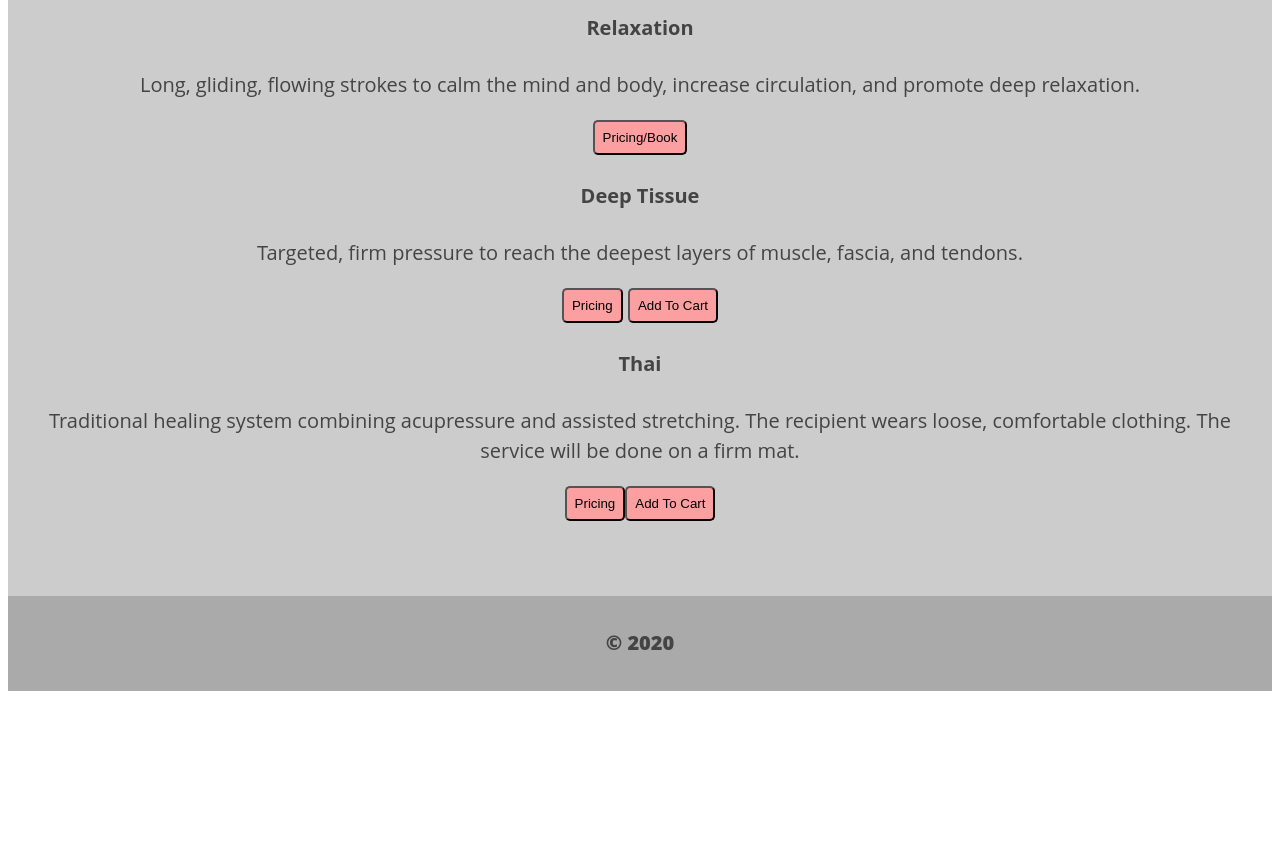
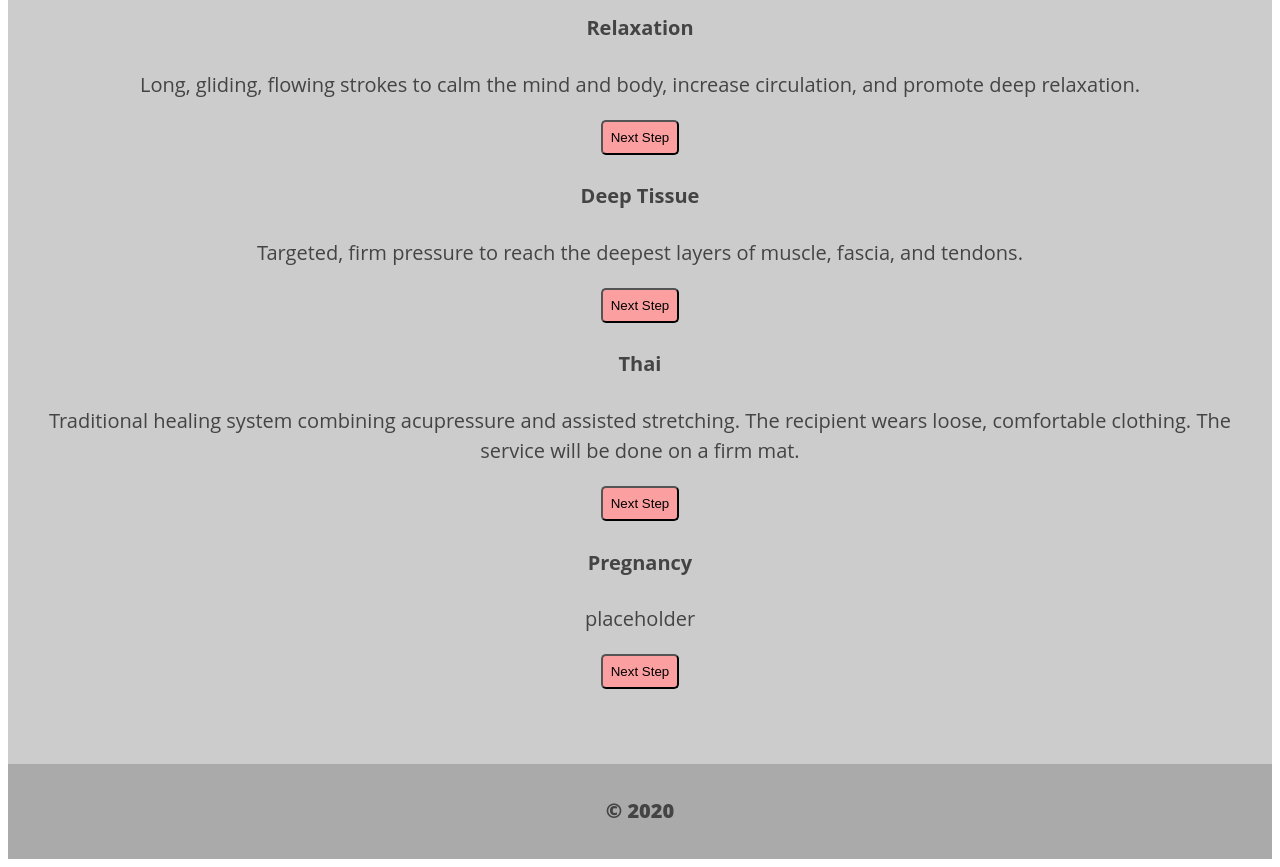
Before and after one commit to eriyanto87/Spa_House, a React (Create React App) app: page /treatments in a window 1280 px wide. Shown: the part 720-1587 px from the top of the page. Before the commit the page ends 1419 px from the top, so only its background shows below. Built offline with nearby package versions, Linux system fonts and the light colour scheme.

Commit message:
schedule page

```diff
--- a/src/Components/Cart/Cart.js
+++ b/src/Components/Cart/Cart.js
@@ -18,7 +18,7 @@ export default function Cart() {
         <button>Back</button>
         <Link to="/confirmation">
           {" "}
-          <button type="submit">Submit</button>
+          <button type="submit">Confirmation</button>
         </Link>
       </section>
     </div>
--- a/src/Components/Pricing/LashPrices.js
+++ b/src/Components/Pricing/LashPrices.js
@@ -7,13 +7,16 @@ export default function LashPrices() {
       <section>
         <h3>Lash Prices</h3>
         <h3>Classic </h3>
-        <h4>Fullset: $99 (100 pcs and up)</h4>
-        <h4>Refill: $79 (80 pcs and under)</h4>
-        <p>*Has to be within 3 weeks of your fullset appointment</p>
-        <h4>Bottom Lashes: $15</h4>
-        <button type="cancel">Cancel</button>{" "}
-        <Link to="/cart">
-          <button type="submit">Add To Cart</button>
+        <p>
+          <input type="radio" id="fullset" value="79" />{" "}
+          <label for="one-hour">Full Set: $99</label>
+        </p>
+        <input type="radio" id="fill" value="59" />
+        <label for="one-hour">Refill: $79</label>
+        <br />
+        <button type="cancel">Cancel</button>
+        <Link to="/schedule">
+          <button type="submit">Schedule</button>
         </Link>
       </section>
     </div>
--- a/src/Components/Pricing/MassagePrices.js
+++ b/src/Components/Pricing/MassagePrices.js
@@ -6,13 +6,14 @@ export default function MassagePrices() {
     <div>
       <section>
         <h3>Massage Pricing</h3>
-        <h4>1 hour - $99</h4>
-        <h4>1.5 hour - $139</h4>
-        <h4>$30+ every half hour</h4>
-        <h4>3 hours cap</h4>
+        <input type="radio" id="60" value="99" />
+        <label for="one-hour">60 minutes: $99</label>
+        <input type="radio" id="90" value="139" />
+        <label for="one-hour">90 minutes: $139</label>
+        <br />
         <button type="cancel">Back</button>
-        <Link to="/cart">
-          <button>Add To Cart</button>
+        <Link to="/schedule">
+          <button>Schedule</button>
         </Link>
       </section>
     </div>
--- a/src/Components/Schedule/Schedule.js
+++ b/src/Components/Schedule/Schedule.js
@@ -3,14 +3,41 @@ import { Link } from "react-router-dom";
 
 export default function Schedule() {
   //create a bad route(conflicting times or time isn't available)
+  const onSubmit = (evt) => {
+    evt.preventDefault();
+    console.log("Date:", evt.target.date.value);
+    console.log("Time:", evt.target.time.value);
+  };
   return (
     <div>
       <section>
         <h3>Book Your Appointment!</h3>
-        <button type="cancel">Back</button>{" "}
-        <Link to="/cart">
-          <button type="submit">Add To Cart</button>
-        </Link>
+        <form className="datetimecontainer" onSubmit={onSubmit}>
+          <p>
+            <label>Name: </label>
+            <input required type="text" name="name" />
+          </p>
+          <p>
+            <label>Phone Number: </label>
+            <input required type="text" name="phone number" />
+          </p>
+          <p>
+            <label>Email: </label>
+            <input type="text" name="email" />
+          </p>
+          <p>
+            <label>Pick Date: </label>
+            <input type="date" name="date" />
+          </p>
+          <p>
+            <label>Pick a Time: </label>
+            <input type="time" name="time" />
+          </p>
+          <button type="cancel">Back</button>{" "}
+          <Link to="/cart">
+            <button type="submit">Cart</button>
+          </Link>
+        </form>
       </section>
     </div>
   );
--- a/src/Components/Treatments/Lash.js
+++ b/src/Components/Treatments/Lash.js
@@ -11,12 +11,9 @@ export default function Lash() {
           A technique in which a single extension is applied to one, isolated
           natural lash.
         </p>
-        <Link to={"/pricing/lash"}>
-          <button>Pricing</button>{" "}
-        </Link>
-        <Link to={{ pathname: "/cart" }}>
-          <button>Add To Cart</button>
-        </Link>
+        <Link to={{ pathname: `/pricing/lash` }}>
+          <button>Next Step</button>
+        </Link>{" "}
       </div>
     </div>
   );
--- a/src/Components/Treatments/Massage.js
+++ b/src/Components/Treatments/Massage.js
@@ -13,7 +13,7 @@ export default function Massage(props) {
             circulation, and promote deep relaxation.
           </p>
           <Link to={{ pathname: `/pricing/massage` }}>
-            <button>Pricing/Book</button>
+            <button>Next Step</button>
           </Link>{" "}
         </div>
         <div className="services">
@@ -23,11 +23,8 @@ export default function Massage(props) {
             fascia, and tendons.
           </p>
           <Link to={{ pathname: `/pricing/massage` }}>
-            <button>Pricing</button>
+            <button>Next Step</button>
           </Link>{" "}
-          <Link to={{ pathname: "/cart" }}>
-            <button>Add To Cart</button>
-          </Link>
         </div>
         <div className="services">
           <h4>Thai</h4>
@@ -37,11 +34,15 @@ export default function Massage(props) {
             service will be done on a firm mat.{" "}
           </p>
           <Link to={{ pathname: `/pricing/massage` }}>
-            <button>Pricing</button>
-          </Link>
-          <Link to={{ pathname: "/cart" }}>
-            <button>Add To Cart</button>
-          </Link>
+            <button>Next Step</button>
+          </Link>{" "}
+          <div className="services">
+            <h4>Pregnancy</h4>
+            <p>placeholder</p>
+            <Link to={{ pathname: `/pricing/massage` }}>
+              <button>Next Step</button>
+            </Link>{" "}
+          </div>
         </div>
       </section>
     </div>
--- a/src/Components/Treatments/Nails.js
+++ b/src/Components/Treatments/Nails.js
@@ -8,26 +8,23 @@ export default function Nails() {
       <div className="services">
         <h4>Manicure</h4>
         <p></p>
-        <button>Pricing</button>{" "}
-        <Link to={{ pathname: "/cart" }}>
-          <button>Add To Cart</button>
-        </Link>
+        <Link to={{ pathname: `/pricing/massage` }}>
+          <button>Next Step</button>
+        </Link>{" "}
       </div>
       <div className="services">
         <h4>Pedicure</h4>
         <p></p>
-        <button>Pricing</button>{" "}
-        <Link to={{ pathname: "/cart" }}>
-          <button>Add To Cart</button>
-        </Link>
+        <Link to={{ pathname: `/pricing/massage` }}>
+          <button>Next Step</button>
+        </Link>{" "}
       </div>
       <div className="services">
         <h4>Gel Manicure</h4>
         <p></p>
-        <button>Pricing</button>{" "}
-        <Link to={{ pathname: "/cart" }}>
-          <button>Add To Cart</button>
-        </Link>
+        <Link to={{ pathname: `/pricing/massage` }}>
+          <button>Next Step</button>
+        </Link>{" "}
       </div>
     </div>
   );
--- a/src/Components/Treatments/Skin.js
+++ b/src/Components/Treatments/Skin.js
@@ -8,18 +8,16 @@ export default function Skin() {
       <div className="services">
         <h4>Facials</h4>
         <p></p>
-        <button>Pricing</button>{" "}
-        <Link to={{ pathname: "/schedule" }}>
-          <button>Book</button>
-        </Link>
+        <Link to={{ pathname: `/pricing/massage` }}>
+          <button>Next Step</button>
+        </Link>{" "}
       </div>
       <div className="services">
         <h4>Waxing</h4>
         <p></p>
-        <button>Pricing</button>{" "}
-        <Link to={{ pathname: "/schedule" }}>
-          <button>Book</button>
-        </Link>
+        <Link to={{ pathname: `/pricing/massage` }}>
+          <button>Next Step</button>
+        </Link>{" "}
       </div>
     </div>
   );
```
